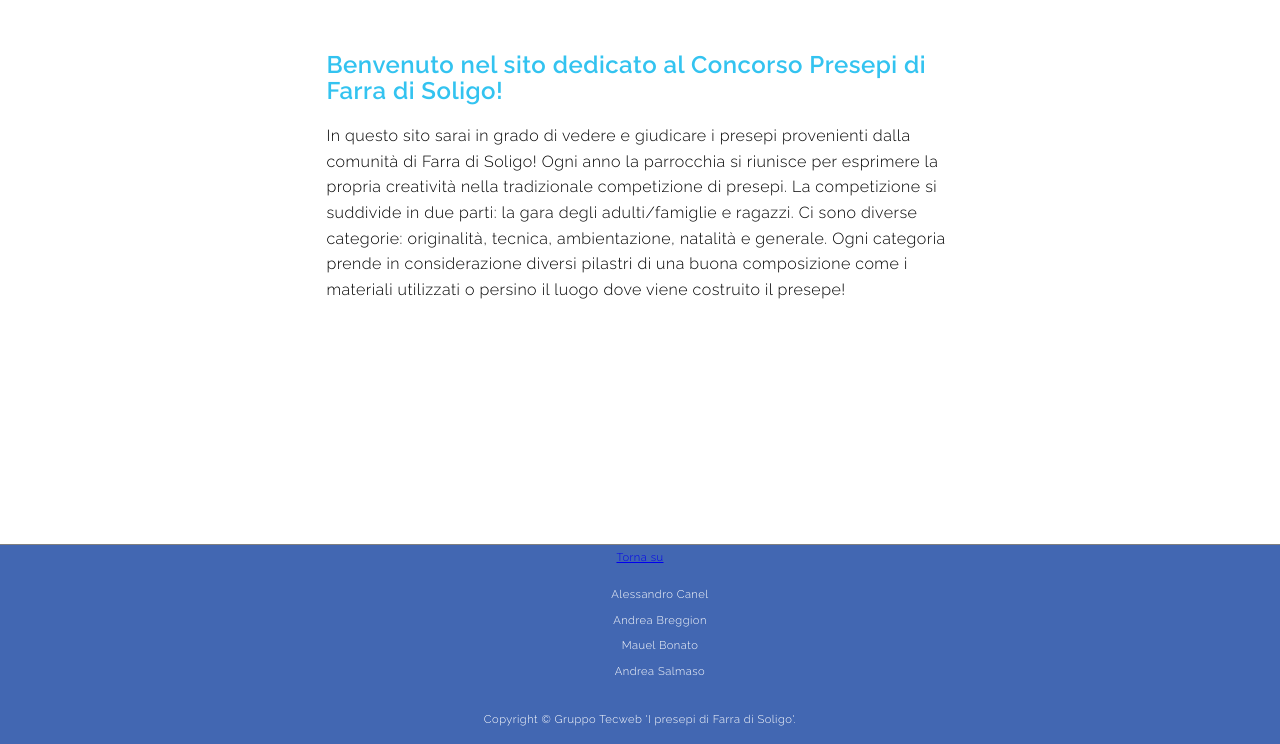
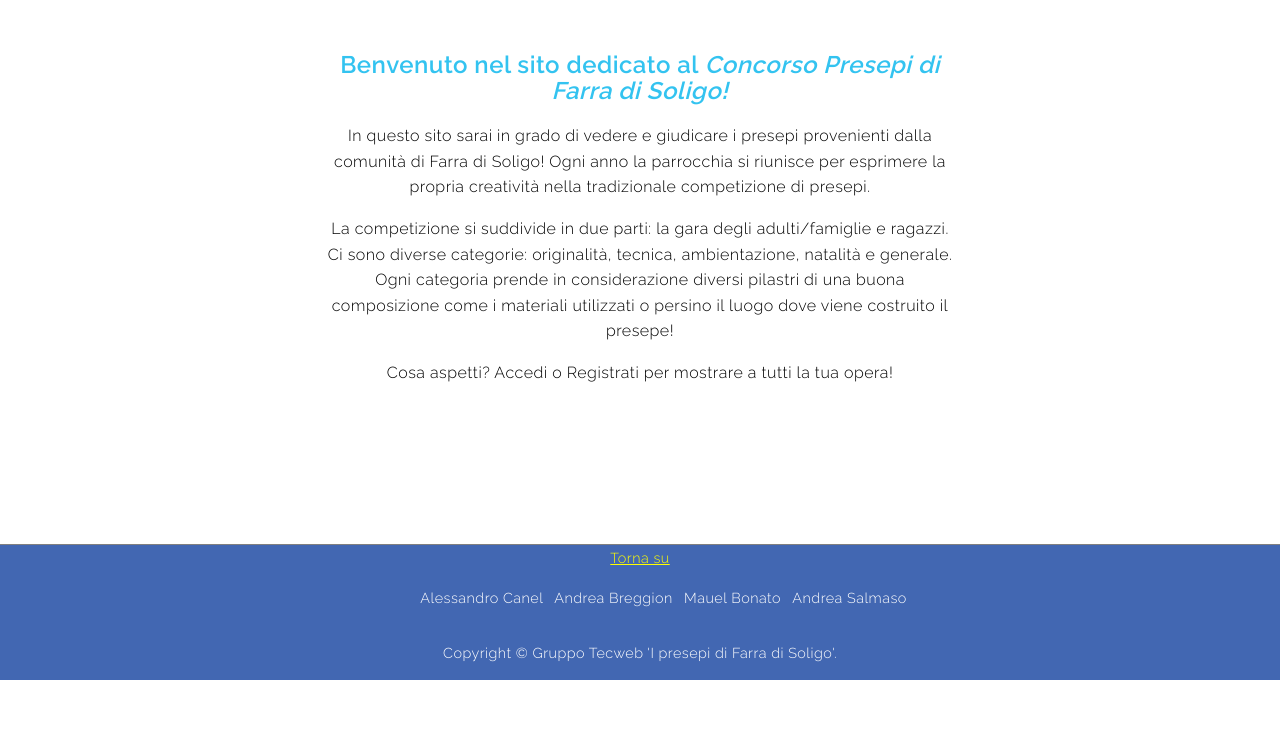
Before and after one commit to AndreaBreggion/Progetto_TecWeb, a PHP site: page / in a window 1280 px wide. Shown: the part 171-915 px from the top of the page. After the commit the page ends 851 px from the top, so only its background shows below. Run offline with PHP 8.4, Linux system fonts and the light colour scheme.

Commit message:
Mini fix footer e Homepage

```diff
--- a/php/content/home.html
+++ b/php/content/home.html
@@ -13,15 +13,20 @@
     <main id="content">
         <div class="sectionContainer">
             <section class="introduction">
-            <h2 class="sectionTitle">Benvenuto nel sito dedicato al Concorso Presepi di Farra di Soligo!</h2>
+                <h1 class="sectionTitle">Benvenuto nel sito dedicato al <em>Concorso Presepi di Farra di Soligo!</em></h1>
                 <p>
                     In questo sito sarai in grado di vedere e giudicare i presepi provenienti dalla comunità di Farra di Soligo!
                     Ogni anno la parrocchia si riunisce per esprimere la propria creatività nella tradizionale
                     competizione di presepi.
+                </p>
+                <p>
                     La competizione si suddivide in due parti: la gara degli adulti/famiglie e ragazzi.
                     Ci sono diverse categorie: originalità, tecnica, ambientazione, natalità e generale.
                     Ogni categoria prende in considerazione diversi pilastri di una buona composizione come i materiali utilizzati o
                     persino il luogo dove viene costruito  il presepe!
+                </p>
+                <p>
+                    Cosa aspetti? Accedi o Registrati per mostrare a tutti la tua opera!
                 </p>
             </section>
         </div>
--- a/sources/style/style_lavoro.css
+++ b/sources/style/style_lavoro.css
@@ -137,6 +137,7 @@ header nav li a {
 #content .sectionContainer{
     display: flex;
     justify-content: center;
+    text-align: center;
 }
 
 #content section{
@@ -196,18 +197,27 @@ header nav li a {
 footer {
     background-color: #4267B2;
     color: white;
-    font-size: 0.7em;
+    font-size: 0.9em;
     border-top: 1px solid gray;
     text-align: center;
     display: flex;
-    flex-flow: column nowrap;
-    align-items: center;
+    flex-wrap: wrap;
+    flex-direction: column;
     justify-content: center;
+    /*flex-flow: column nowrap;*/
+}
 
+#footerContatti ul {
+    list-style-type: none;
+}
+
+#footerContatti li {
+    display: inline;
+    margin-left: 0.5em;
 }
 
 #backUp {
-
+    color: yellow;
 }
 
 #footerContatti {
```
Lines whose indentation alone changed are shown as unchanged.
